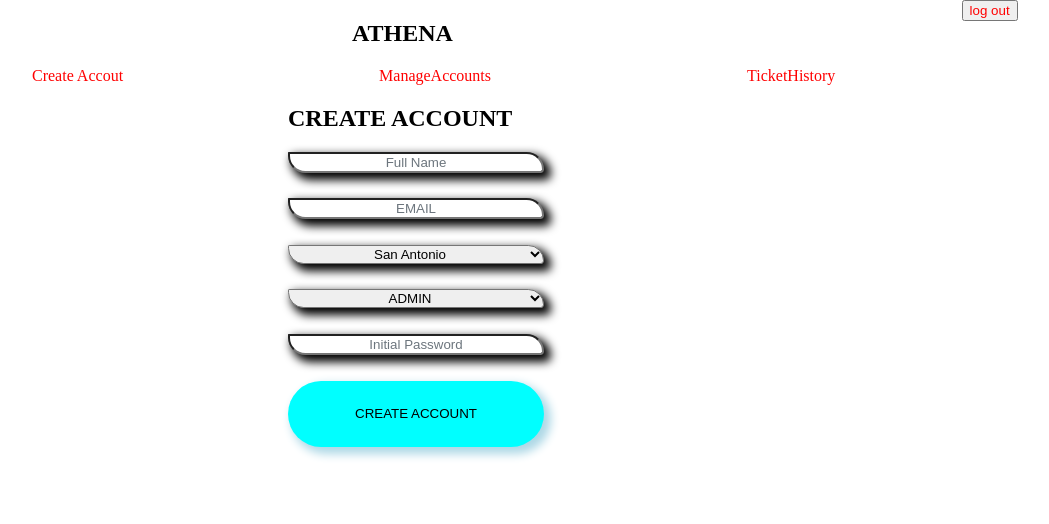
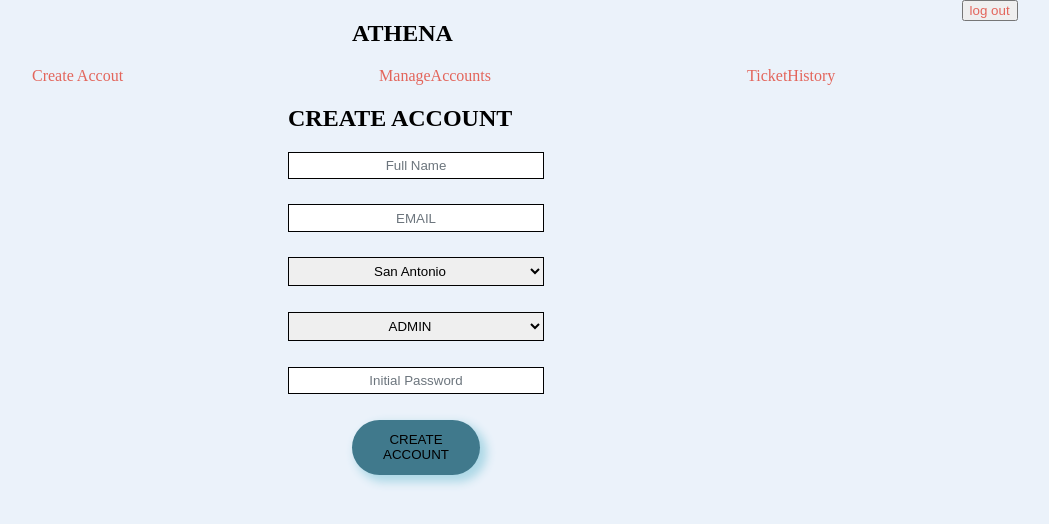
Before and after one commit to chiemelaumeh/TicketManager, a React (Create React App) app in the folder client/: page /admin/CreateAccount in a window 1280 px wide. Shown: the top 524 px of the page, without its empty margins (224-1273 px from the left). Built offline with nearby package versions, Linux system fonts and the light colour scheme.

Commit message:
For master ABE

```diff
--- a/client/src/CssFiles/admin.css
+++ b/client/src/CssFiles/admin.css
@@ -1,3 +1,8 @@
+body{
+    background-color: #EBF2FA;
+}
+
+
 /* CREATE ACCOUNT PAGE CSS */
 .AdminCreateAccount{
     display: flex;
@@ -9,15 +14,20 @@
 
 .inputBox{
     margin-bottom: 10%;
-    box-shadow: 5px 5px 10px 2px;
-    border-radius: 10px 140px 30px 140px;
+    padding: 2%;
+    /* box-shadow: 5px 5px 10px 2px; */
+    /* border-radius: 10px 140px 30px 140px; */
+    border: 1px solid black;
     text-align: center;
 }
 
 #AdminCreateAccountBTN{
-    background-color: aqua;
+    background-color: #40798C;
     border: none;
-    padding: 10%;
+    padding: 5%;
+    margin-left: auto;
+    margin-right: auto;
+    width: 50%;
     border-radius: 140px 140px 140px 140px;
     box-shadow: 5px 5px 10px 2px lightBlue;
     transition:.5s ease;
@@ -55,13 +65,13 @@
     align-items: center;
     margin-left: 20%;
     text-decoration: none;
-    color: red;
+    color: #E3655B;
     transition: .5s ease;
 }
 
 .NavBarComp:hover{
-    background-color: lightskyblue;
-    box-shadow: 10px 5px red ;
+    background-color: white;
+    box-shadow: 0px 5px #F07167 ;
     transform: translate(10px);
 }
 
```
